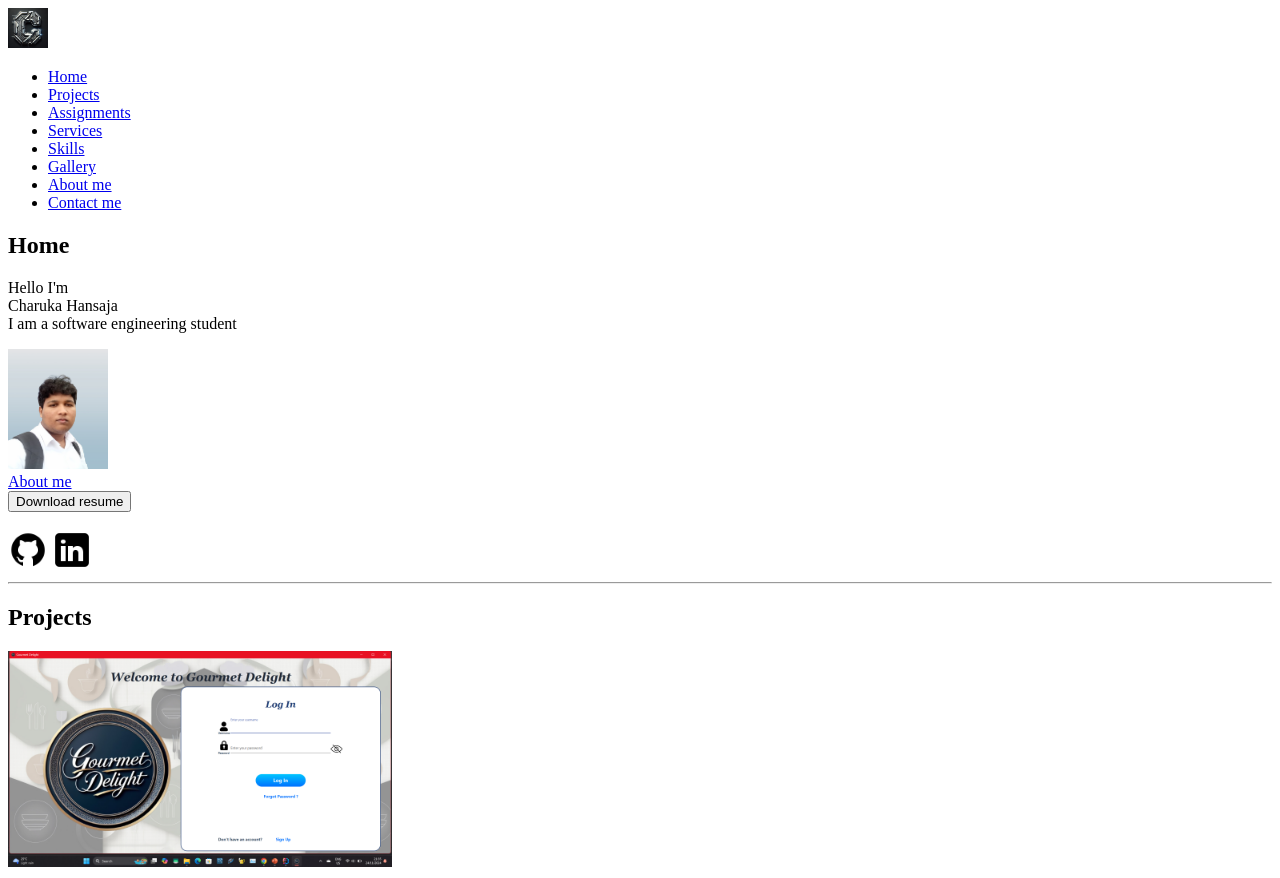
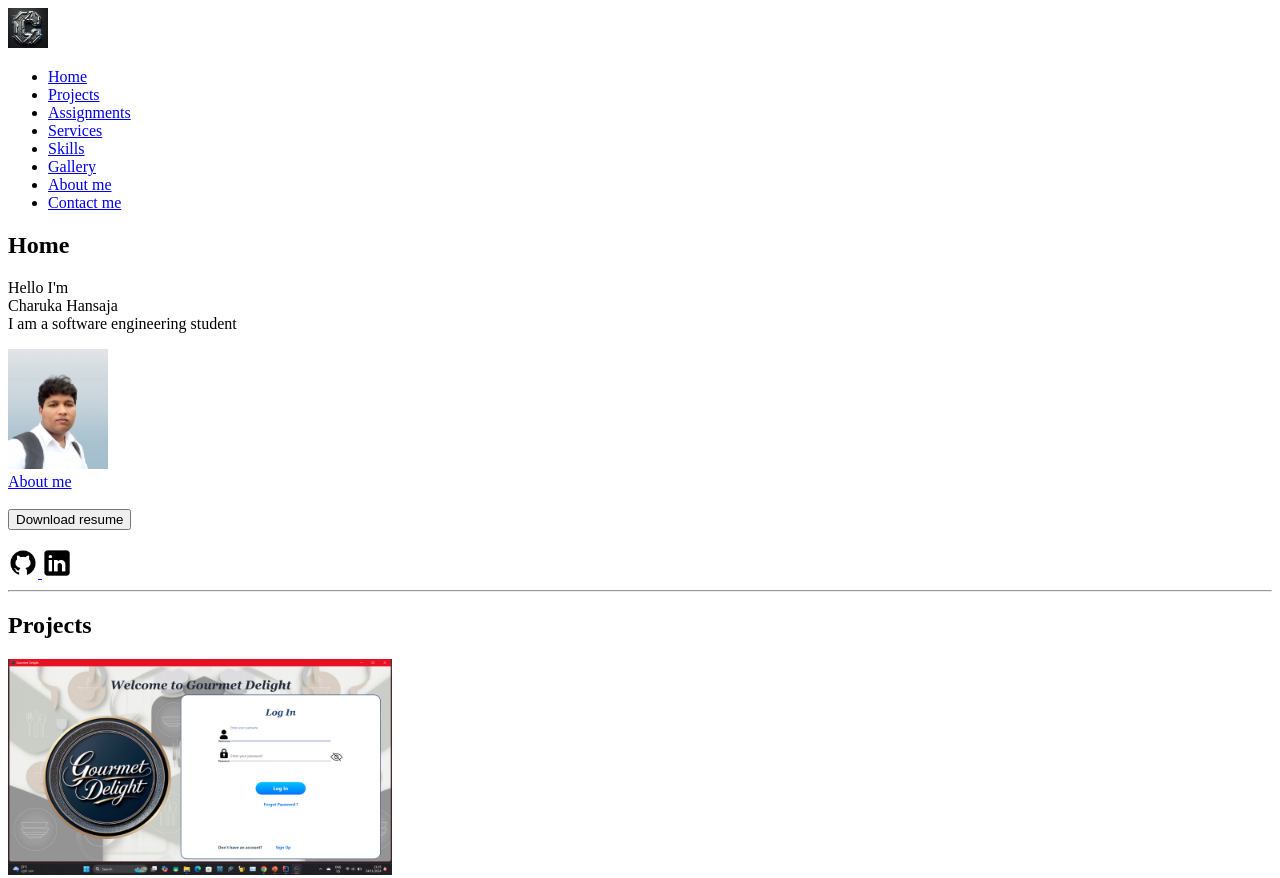
Before and after one commit to Charuka974/Portfolio-Structure, a plain HTML site: page index.html in a window 1280 px wide. Shown: the top 878 px of the page. Drawn offline with Linux system fonts and the light colour scheme.

Commit message:
portfolio navigations and structure without css second  commit

```diff
--- a/index.html
+++ b/index.html
@@ -39,21 +39,26 @@
         <br>
         <a href="#about">About me</a>
         <br>
+        <br>
         <a href=""><button>Download resume</button></a>
         <br>
         <br>
 
-        <img
-        src="/assets/images/icons8-github-96.png"
-        alt="github picture"
-        width="40px"
-        height="40px">
+        <a href="https://github.com/Charuka974">
+            <img
+            src="/assets/images/icons8-github-96.png"
+            alt="github picture"
+            width="30px"
+            height="30px">
+        </a>
 
-        <img
-        src="/assets/images/icons8-linkedin-logo-100.png"
-        alt="linkedin picture"
-        width="40px"
-        height="40px">
+        <a href="https://www.linkedin.com/in/charuka-hansaja-756070346/"><img
+            src="/assets/images/icons8-linkedin-logo-100.png"
+            alt="linkedin picture"
+            width="30px"
+            height="30px">
+        </a>
+
 
         <hr>
     </section>
@@ -183,7 +188,7 @@
     <section id="about">
         <h1>About me</h1>
 
-        <p>Get to know me.
+        <p>
             I am a software developer with a passion for creating innovative and user-friendly applications.
             <br>
             I am currently studying at IJSE institute of Software Engineering
@@ -208,7 +213,7 @@
         <p>
             GCE O/L <br>
             GCE A/L <br>
-            Undergraduate Degree in Software Engineering <br>
+            Undergraduate in Software Engineering <br>
 
         </p>
 
```
